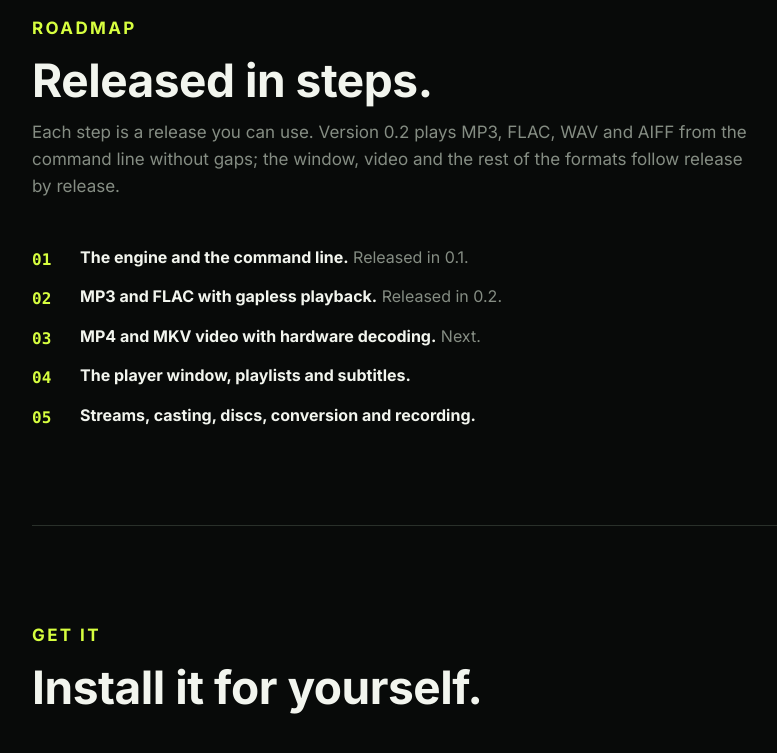
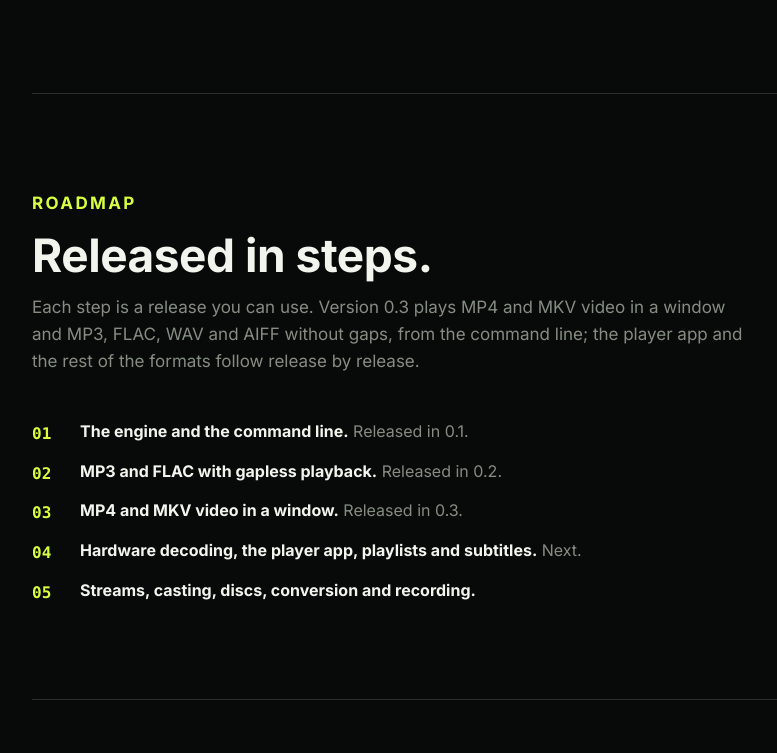
Before and after one commit to tochi-mba/rexplayer, a website: page site/index.html in a window 1280 px wide. Shown: the part 2381-3134 px from the top of the page, without its empty margins (48-825 px from the left). Drawn offline with Linux system fonts and the light colour scheme; no server answers.

Commit message:
Version 0.3.0 so the release publishes

```diff
--- a/site/index.html
+++ b/site/index.html
@@ -98,6 +98,7 @@ Sungba.wav: WAVE, 3:14
       </div>
       <div class="feature-grid">
         <div class="feature-card"><h3>Its own decoders</h3><p>MP3, FLAC, WAV and AIFF, decoded by rexplayer itself and checked against independent decoders, with tags and cover art read from ID3 and Vorbis comments.</p></div>
+        <div class="feature-card"><h3>Video in a window</h3><p>MP4, MOV, MKV and WebM, with H.264, HEVC and AAC decoded by Windows, drawn with Direct3D and kept in step with the sound.</p></div>
         <div class="feature-card"><h3>Its own resampler</h3><p>A windowed-sinc resampler converts to whatever rate your audio device mixes at, without drifting over hours.</p></div>
         <div class="feature-card"><h3>Gapless</h3><p>Albums play from one track to the next without a gap, and MP3 encoder padding is cut to the sample.</p></div>
         <div class="feature-card"><h3>Windows audio</h3><p>Plays to the default device through WASAPI, with volume up to 200 % and a soft clipper above 100 %.</p></div>
@@ -110,13 +111,13 @@ Sungba.wav: WAVE, 3:14
       <div class="section-heading">
         <p class="eyebrow signal">Roadmap</p>
         <h2>Released in steps.</h2>
-        <p>Each step is a release you can use. Version 0.2 plays MP3, FLAC, WAV and AIFF from the command line without gaps; the window, video and the rest of the formats follow release by release.</p>
+        <p>Each step is a release you can use. Version 0.3 plays MP4 and MKV video in a window and MP3, FLAC, WAV and AIFF without gaps, from the command line; the player app and the rest of the formats follow release by release.</p>
       </div>
       <ol class="install-steps">
         <li><strong>The engine and the command line.</strong> Released in 0.1.</li>
         <li><strong>MP3 and FLAC with gapless playback.</strong> Released in 0.2.</li>
-        <li><strong>MP4 and MKV video with hardware decoding.</strong> Next.</li>
-        <li><strong>The player window, playlists and subtitles.</strong></li>
+        <li><strong>MP4 and MKV video in a window.</strong> Released in 0.3.</li>
+        <li><strong>Hardware decoding, the player app, playlists and subtitles.</strong> Next.</li>
         <li><strong>Streams, casting, discs, conversion and recording.</strong></li>
       </ol>
     </section>
@@ -145,7 +146,7 @@ Sungba.wav: WAVE, 3:14
       <div class="faq">
         <details open><summary>Why build a media player from scratch?</summary><p>Because the parts that matter, timing, seeking, the audio path and what happens with a damaged file, should be understood and tested end to end by the people who ship them.</p></details>
         <details><summary>Does it send anything anywhere?</summary><p>No telemetry, no account, no analytics. It touches the network only when you open something on the network.</p></details>
-        <details><summary>Will it play my videos?</summary><p>Not yet. Video arrives with the MP4 and MKV release; until then rexplayer plays MP3, FLAC, WAV and AIFF audio.</p></details>
+        <details><summary>Will it play my videos?</summary><p>MP4, MOV, MKV and WebM files with H.264 or HEVC video play in a window from the command line: rexplay play film.mkv --window. The full player app comes in a later release.</p></details>
         <details><summary>Can scripts and agents use it?</summary><p>Yes. Add --json to any command, or run rexplay agent capabilities, and it prints exactly one JSON document.</p></details>
       </div>
     </section>
```
Also changed, not shown: CHANGELOG.md, README.md, 1 other file.
